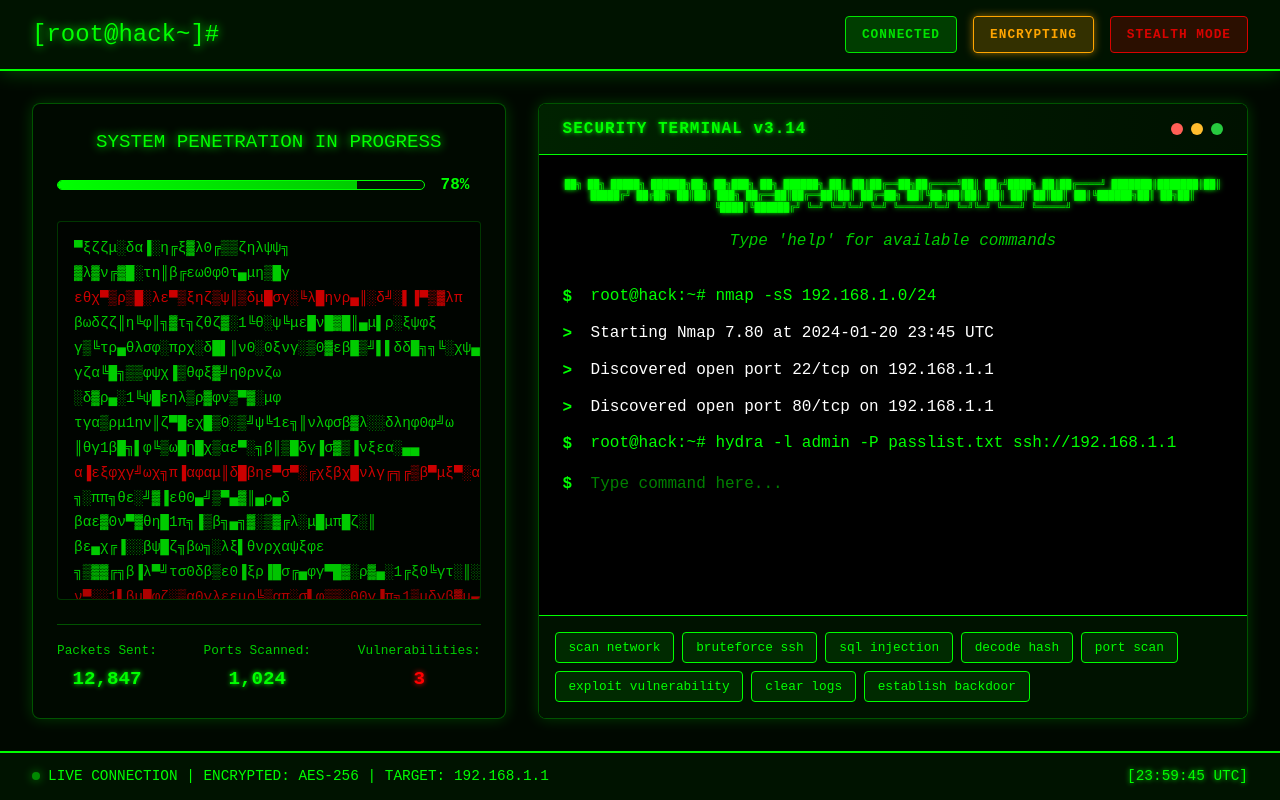
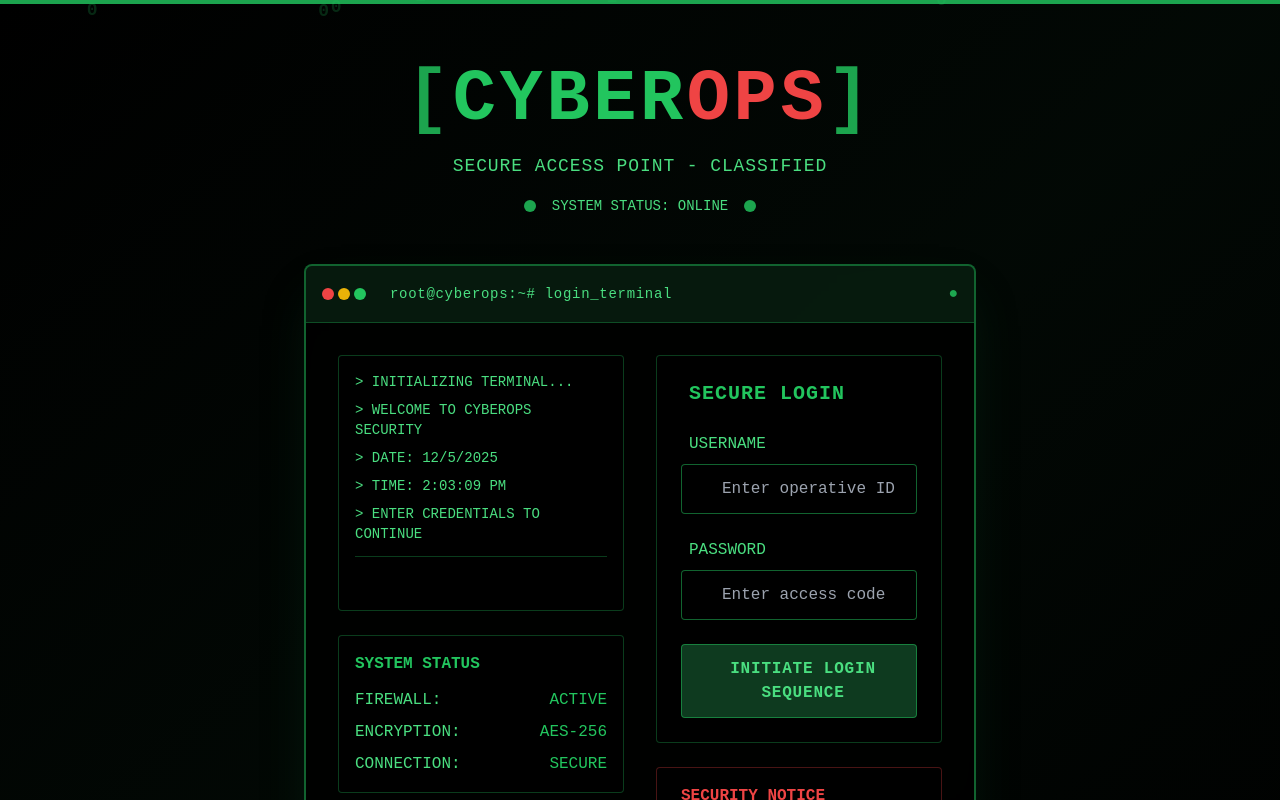
Before and after one commit to tech242242/hacking-hu, a React (Vite) app: page / in a window 1280 px wide. Shown: the top 800 px of the page. Built offline with nearby package versions, Linux system fonts and the light colour scheme.

Commit message:
Update App.jsx

```diff
--- a/src/App.jsx
+++ b/src/App.jsx
@@ -1,34 +1,66 @@
-import { useState, useEffect } from 'react'
+import { useState } from 'react'
+import LoginScreen from './components/LoginScreen'
 import HackingAnimation from './components/HackingAnimation'
 import Terminal from './components/Terminal'
 import MatrixRain from './components/MatrixRain'
+import NetworkNodes from './components/NetworkNodes'
+import ScanLine from './components/ScanLine'
+import GlitchText from './components/GlitchText'
 import './App.css'
 
 function App() {
-  const [showMatrix, setShowMatrix] = useState(true)
+  const [isLoggedIn, setIsLoggedIn] = useState(false)
+  const [showMainInterface, setShowMainInterface] = useState(false)
 
-  useEffect(() => {
-    const timer = setTimeout(() => {
-      setShowMatrix(false)
+  const handleLoginSuccess = () => {
+    setTimeout(() => {
+      setShowMainInterface(true)
     }, 3000)
+  }
 
-    return () => clearTimeout(timer)
-  }, [])
+  if (!isLoggedIn) {
+    return <LoginScreen onLoginSuccess={() => setIsLoggedIn(true)} />
+  }
+
+  if (!showMainInterface) {
+    return (
+      <div className="min-h-screen bg-black flex items-center justify-center">
+        <div className="text-center">
+          <div className="text-4xl text-green-500 mb-4 animate-pulse">
+            <i className="fas fa-spinner fa-spin"></i>
+          </div>
+          <div className="text-green-400 font-terminal">
+            LOADING MAIN INTERFACE...
+          </div>
+        </div>
+      </div>
+    )
+  }
 
   return (
     <div className="app-container">
-      {showMatrix && <MatrixRain />}
+      <NetworkNodes />
+      <ScanLine />
 
       <div className="main-interface">
         <header className="header">
           <div className="logo">
-            <span className="logo-text">[root@hack~]#</span>
+            <GlitchText text="[root@cyberops~]#" className="logo-text" />
             <span className="cursor"></span>
           </div>
           <div className="status-indicators">
-            <div className="status active">CONNECTED</div>
-            <div className="status warning">ENCRYPTING</div>
-            <div className="status danger">STEALTH MODE</div>
+            <div className="status active">
+              <i className="fas fa-shield-alt mr-2"></i>
+              SECURE
+            </div>
+            <div className="status warning">
+              <i className="fas fa-broadcast-tower mr-2"></i>
+              ONLINE
+            </div>
+            <div className="status danger">
+              <i className="fas fa-user-secret mr-2"></i>
+              STEALTH
+            </div>
           </div>
         </header>
 
@@ -45,10 +77,10 @@ function App() {
         <footer className="footer">
           <div className="connection-status">
             <span className="dot online"></span>
-            LIVE CONNECTION | ENCRYPTED: AES-256 | TARGET: 192.168.1.1
+            USER: MUHAMMAD SAQIB | CLEARANCE: ALPHA | ENCRYPTION: AES-256
           </div>
           <div className="time-display">
-            [23:59:45 UTC]
+            [{new Date().toLocaleTimeString()} UTC]
           </div>
         </footer>
       </div>
```
